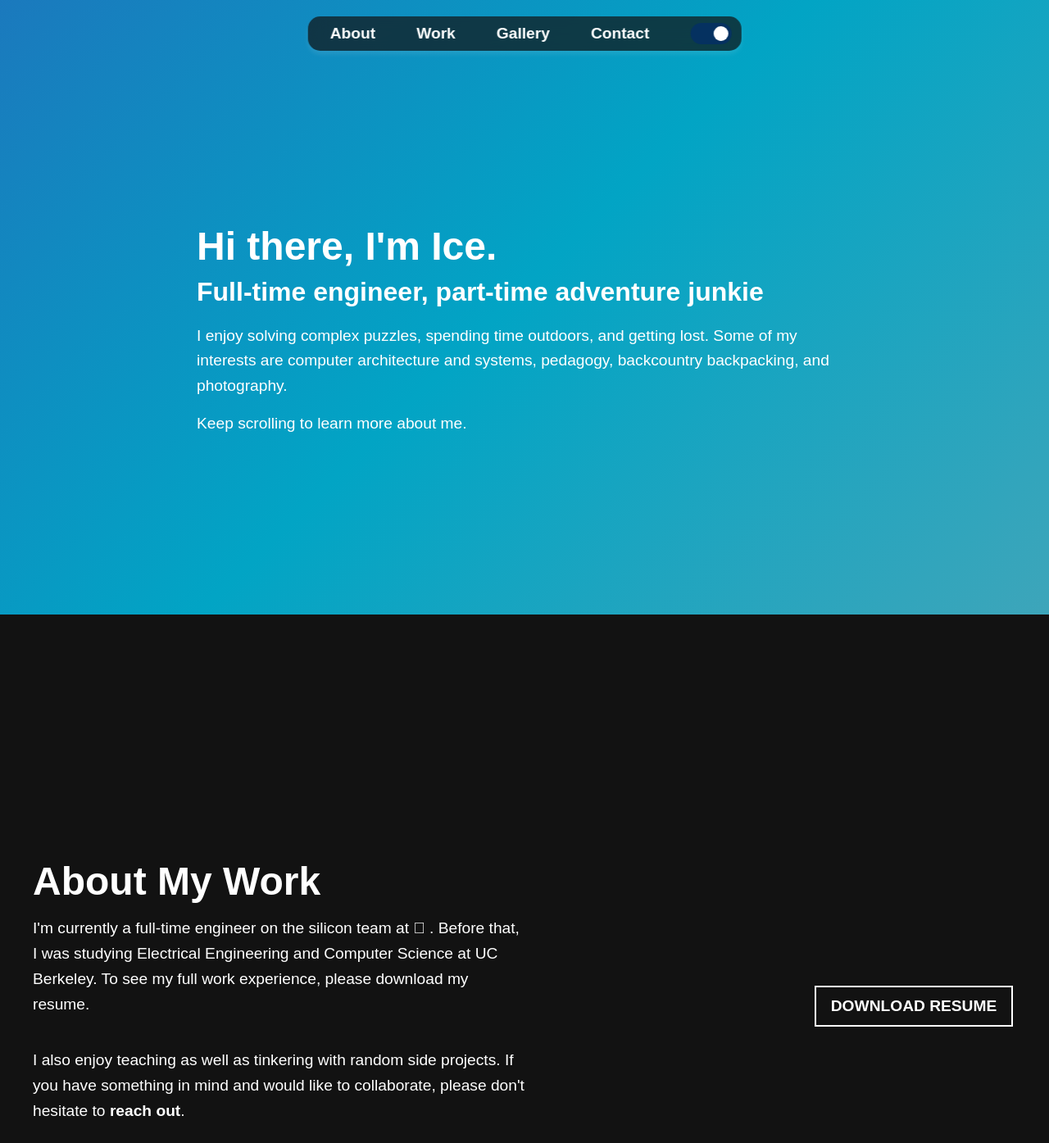
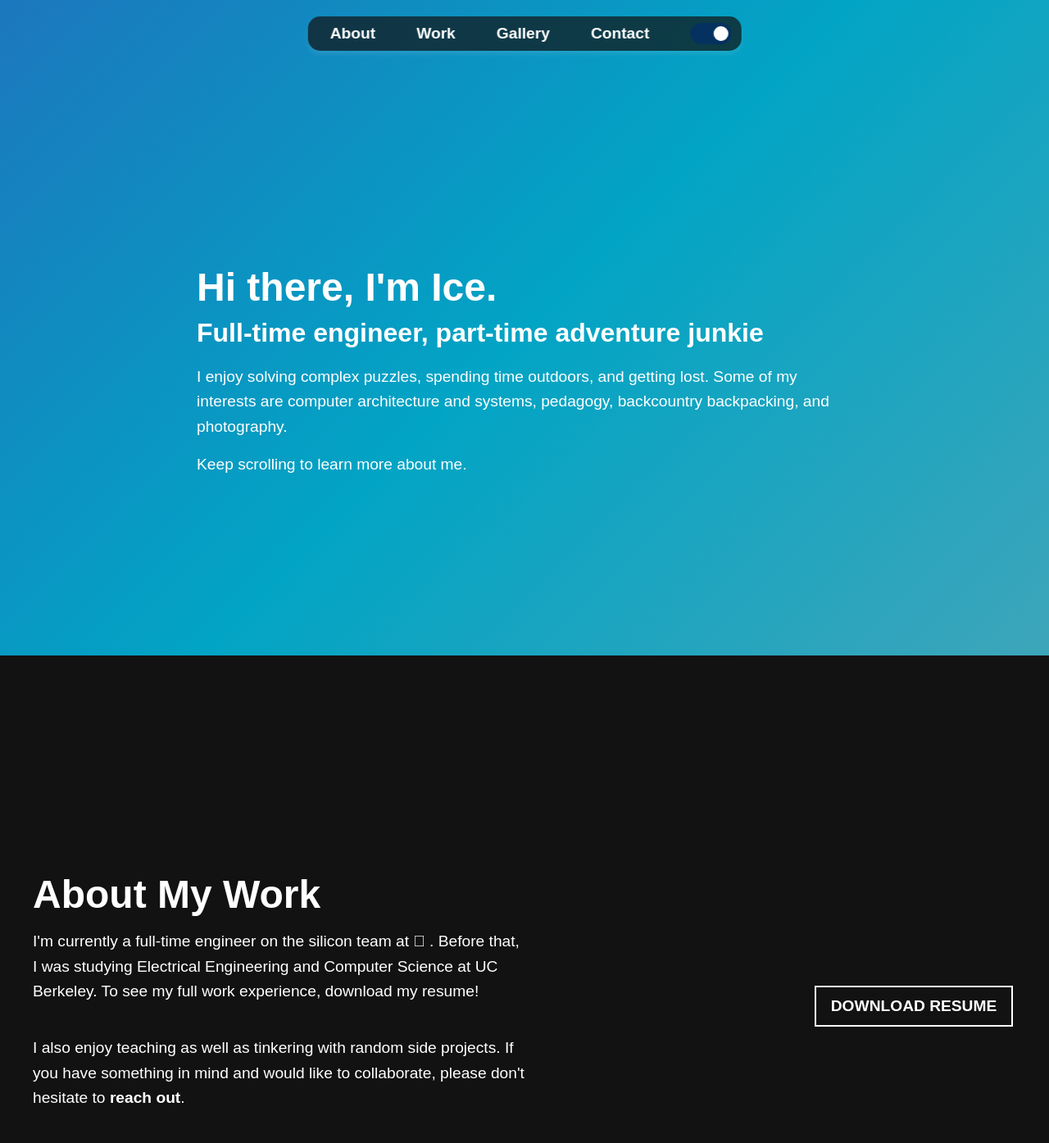
Before and after one commit to pawat-unj/website, a plain HTML site: page index.html in a window 1280 px wide. Shown: the top 1395 px of the page at 82% size. Drawn offline with Linux system fonts and the light colour scheme.

Commit message:
full screen about section and made photo in gallery smaller

```diff
--- a/index.html
+++ b/index.html
@@ -86,7 +86,7 @@
             <div class="work-text">
                 <h2 id="work-title"></h2>
                 <p>
-                    I'm currently a full-time engineer on the silicon team at  . Before that, I was studying Electrical Engineering and Computer Science at UC Berkeley. To see my full work experience, please download my resume.
+                    I'm currently a full-time engineer on the silicon team at  . Before that, I was studying Electrical Engineering and Computer Science at UC Berkeley. To see my full work experience, download my resume!
                 </p>
                 <br>
                 <p>
--- a/styles.css
+++ b/styles.css
@@ -241,7 +241,7 @@ section:not(:last-of-type) {
 /* About Section Styling */
 #about {
     position: relative; /* Keep it relative to allow natural flow */
-    top: -50px;
+    top: 0px;
     left: 0;
     width: 150%; /* Full width */
     min-height: 100vh; /* Full viewport height */
@@ -571,7 +571,7 @@ body.light-mode .contact-me span:nth-child(4) {
 /* Instead of grid-column-gap, apply margin to images */
 .gallery-scroll img {
     height: auto;
-    max-height: 300px; /* Adjust based on preference */
+    max-height: 250px; /* Adjust based on preference */
     width: auto;
     border-radius: 10px;
     object-fit: contain;
```
